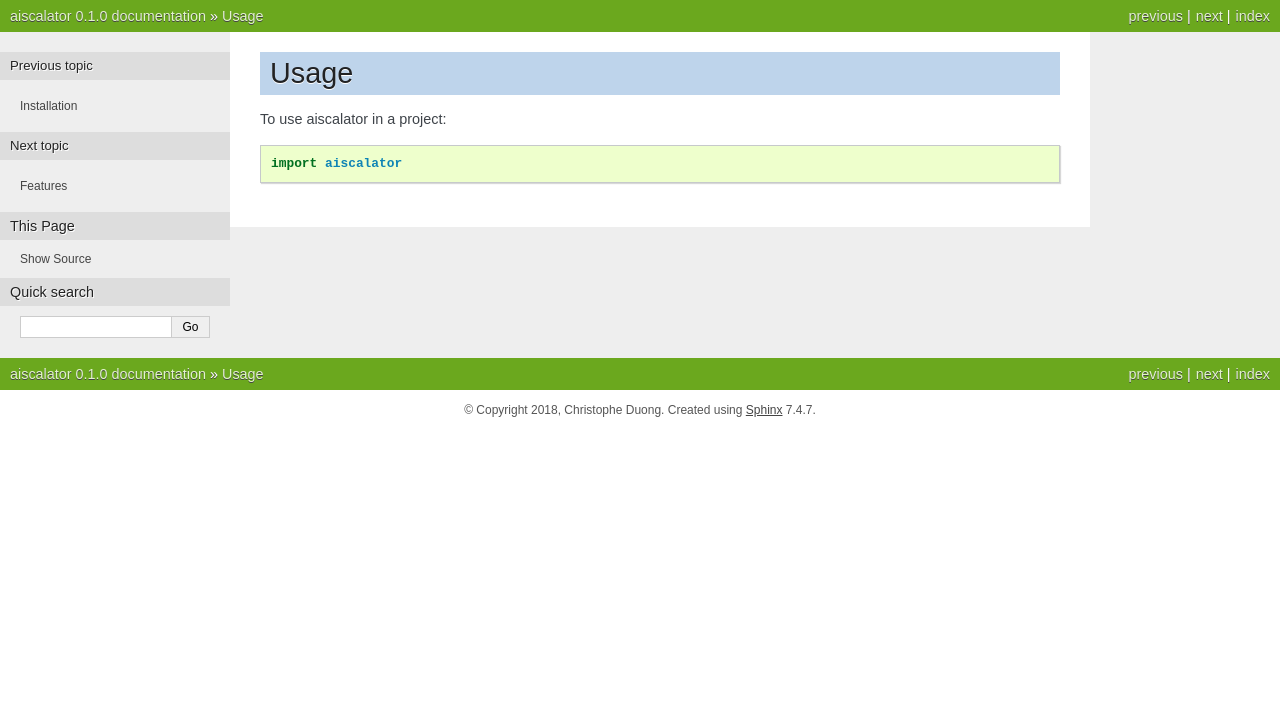
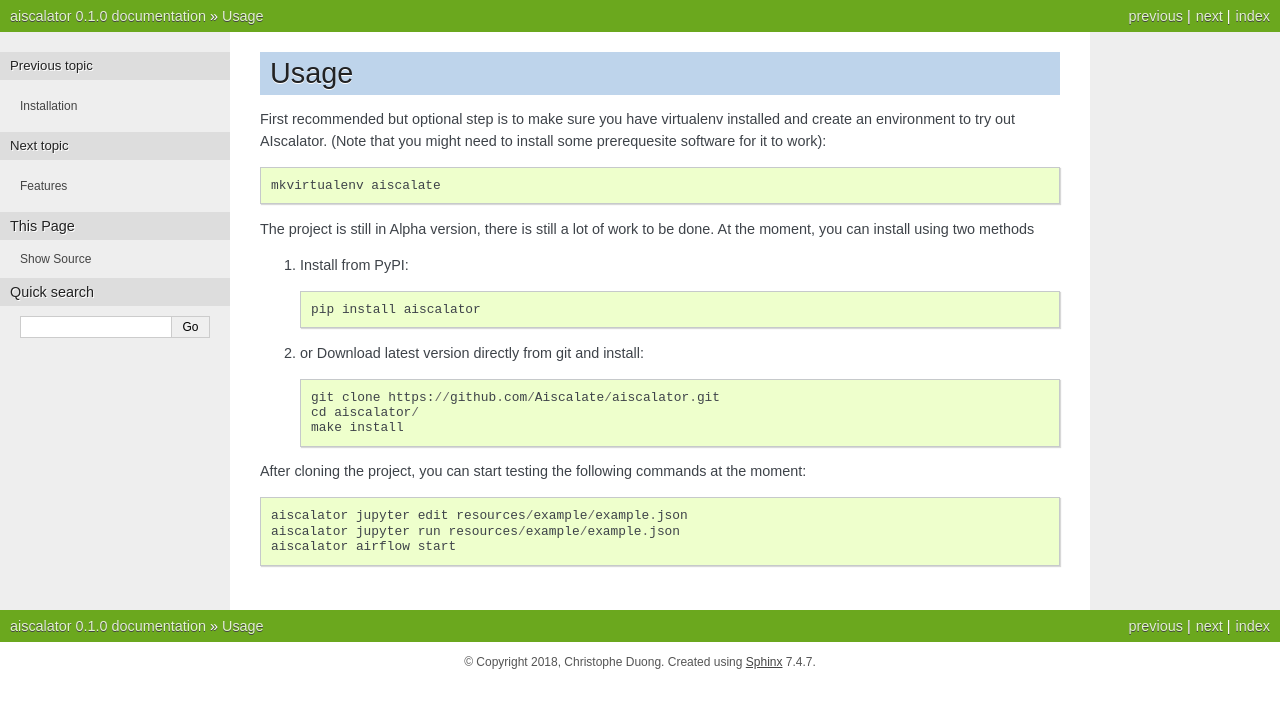
Before and after one commit to Aiscalate/aiscalator, a Sphinx documentation site: the page built from docs/usage.rst, in a window 1280 px wide. Shown: the top 708 px of the page. Built offline with Sphinx 7.4.7, drawn with Linux system fonts in a browser that asks for light colours.

Commit message:
Document example usage

```diff
--- a/docs/usage.rst
+++ b/docs/usage.rst
@@ -2,6 +2,27 @@
 Usage
 =====
 
-To use aiscalator in a project::
+First recommended but optional step is to make sure you have virtualenv installed
+and create an environment to try out AIscalator.
+(Note that you might need to install some prerequesite software for it to work)::
 
-    import aiscalator
+    mkvirtualenv aiscalate
+
+The project is still in Alpha version, there is still a lot of work to be done.
+At the moment, you can install using two methods
+
+1) Install from PyPI::
+
+    pip install aiscalator
+
+2) or Download latest version directly from git and install::
+
+    git clone https://github.com/Aiscalate/aiscalator.git
+    cd aiscalator/
+    make install
+
+After cloning the project, you can start testing the following commands at the moment::
+
+    aiscalator jupyter edit resources/example/example.json
+    aiscalator jupyter run resources/example/example.json
+    aiscalator airflow start
--- a/requirements_dev.txt
+++ b/requirements_dev.txt
@@ -1,4 +1,4 @@
-airflow==1.8.0
+apache-airflow==1.10.0
 bumpversion==0.5.3
 click==7.0
 coverage==4.5.1
```
Also changed, not shown: 1 other file.
